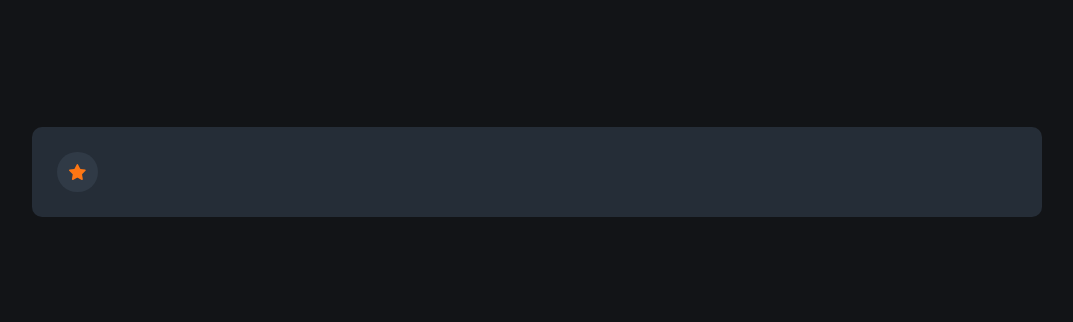
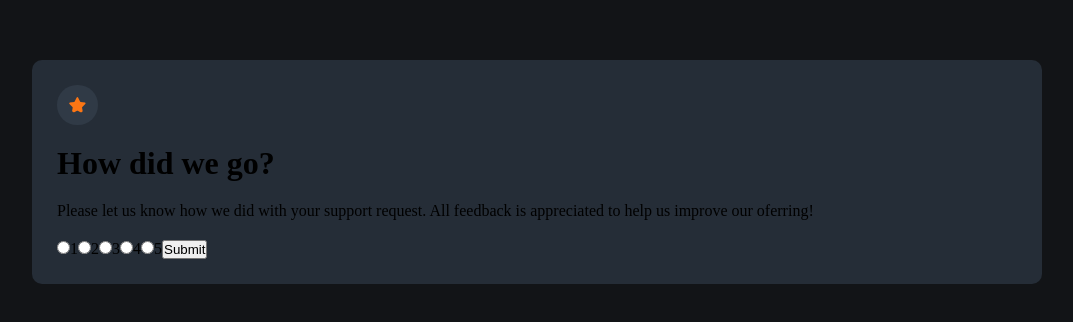
Before and after one commit to guihtryb/day-00-interactive-rating, a React (Create React App) app: page / in a window 1280 px wide. Shown: the part 228-550 px from the top of the page, without its empty margins (103-1176 px from the left). Built offline with nearby package versions, Linux system fonts and the light colour scheme.

Commit message:
feat: add page HTML structure & content

```diff
--- a/src/App.jsx
+++ b/src/App.jsx
@@ -1,6 +1,6 @@
 import React from 'react';
-import RatingCard from './cards/RatingCard';
-import ThankYouCard from './cards/ThankYouCard';
+import RatingCard from './components/RatingCard';
+import ThankYouCard from './components/ThankYouCard';
 import './styles/App.css';
 
 function App() {
@@ -8,7 +8,7 @@ function App() {
 
   return (
     <div className="app">
-      { !rated ? <RatingCard /> : <ThankYouCard />}
+      { rated ? <ThankYouCard /> : <RatingCard />}
     </div>
   );
 }
--- a/src/cards/RatingCard.jsx
+++ /dev/null
@@ -1,10 +0,0 @@
-import React from 'react';
-import Decoration from '../components/Decoration';
-
-export default function RatingCard() {
-  return (
-    <div className="card-container">
-      <Decoration isRatingCard />
-    </div>
-  );
-}
--- a/src/cards/ThankYouCard.jsx
+++ /dev/null
@@ -1,10 +0,0 @@
-import React from 'react';
-import Decoration from '../components/Decoration';
-
-export default function ThankYouCard() {
-  return (
-    <div className="card-container">
-      <Decoration />
-    </div>
-  );
-}
--- a/src/components/Button.jsx
+++ b/src/components/Button.jsx
@@ -0,0 +1,7 @@
+import React from 'react';
+
+export default function Button() {
+  return (
+    <button type="submit">Submit</button>
+  );
+}
--- a/src/components/Decoration.jsx
+++ b/src/components/Decoration.jsx
@@ -2,23 +2,27 @@ import PropTypes from 'prop-types';
 import React from 'react';
 import AppContext from '../context/Context';
 import iconStar from '../images/icon-star.svg';
+import illustrationThankU from '../images/illustration-thank-you.svg';
 
 export default function Decoration({ isRatingCard }) {
   const { rating } = React.useContext(AppContext);
 
-  return (
-    <div className="decoration-container">
-      {
-      isRatingCard ? <img src={iconStar} alt="star" /> : (
-        <p>
+  return isRatingCard ? (
+    <img
+      className="decoration"
+      src={iconStar}
+      alt="smartphone"
+    />
+  ) : (
+    <div>
+      <img src={illustrationThankU} alt="star" />
+      <p className="decoration">
         You Selected
         {' '}
         {rating}
         {' '}
         out of 5
       </p>
-      )
-      }
     </div>
   );
 }
--- a/src/components/Paragraph.jsx
+++ b/src/components/Paragraph.jsx
@@ -0,0 +1,12 @@
+import PropTypes from 'prop-types';
+import React from 'react';
+
+export default function Paragraph({ content }) {
+  return (
+    <p>{content}</p>
+  );
+}
+
+Paragraph.propTypes = {
+  content: PropTypes.string.isRequired,
+};
--- a/src/components/RateNumber.jsx
+++ b/src/components/RateNumber.jsx
@@ -0,0 +1,15 @@
+import PropTypes from 'prop-types';
+import React from 'react';
+
+export default function RateValue({ value }) {
+  return (
+    <label htmlFor={`rate-${value}`}>
+      <input type="radio" id={`rate-${value}`} name="rating" value={value} />
+      {value}
+    </label>
+  );
+}
+
+RateValue.propTypes = {
+  value: PropTypes.number.isRequired,
+};
--- /dev/null
+++ b/src/components/RatingCard.jsx
@@ -0,0 +1,27 @@
+import React from 'react';
+import Button from './Button';
+import Decoration from './Decoration';
+import Paragraph from './Paragraph';
+import RateNumber from './RateNumber';
+import Title from './Title';
+
+export default function RatingCard() {
+  const ratingParagraphContent = 'Please let us know how we did with your support request. All feedback is appreciated to help us improve our oferring!';
+
+  const ratingOptionsList = [1, 2, 3, 4, 5];
+
+  return (
+    <div className="card-container">
+      <Decoration isRatingCard />
+      <Title title="How did we go?" />
+      <Paragraph content={ratingParagraphContent} />
+      <form onSubmit={(e) => e.preventDefault()}>
+        {
+        ratingOptionsList.map((option) => (<RateNumber value={option} />))
+      }
+        <Button />
+      </form>
+
+    </div>
+  );
+}
--- /dev/null
+++ b/src/components/ThankYouCard.jsx
@@ -0,0 +1,16 @@
+import React from 'react';
+import Decoration from './Decoration';
+import Paragraph from './Paragraph';
+import Title from './Title';
+
+export default function ThankYouCard() {
+  const thankYouParagraphContent = 'We appreciate you taking the time to give a rating. If you ever need more support, don`t hesitate to get in touch!';
+
+  return (
+    <div className="card-container">
+      <Decoration />
+      <Title title="Thank you!" />
+      <Paragraph content={thankYouParagraphContent} />
+    </div>
+  );
+}
--- a/src/components/Title.jsx
+++ b/src/components/Title.jsx
@@ -0,0 +1,12 @@
+import PropTypes from 'prop-types';
+import React from 'react';
+
+export default function Title({ title }) {
+  return (
+    <h1 className="title">{ title }</h1>
+  );
+}
+
+Title.propTypes = {
+  title: PropTypes.string.isRequired,
+};
--- a/src/styles/App.css
+++ b/src/styles/App.css
@@ -24,7 +24,7 @@
   width: 75vw;
 }
 
-.decoration-container {
+.decoration {
   color: hsl(25, 97%, 53%);
   padding: 12px;
   display: flex;
```
Also changed, not shown: .eslintrc.json. Lines whose indentation alone changed are shown as unchanged.
